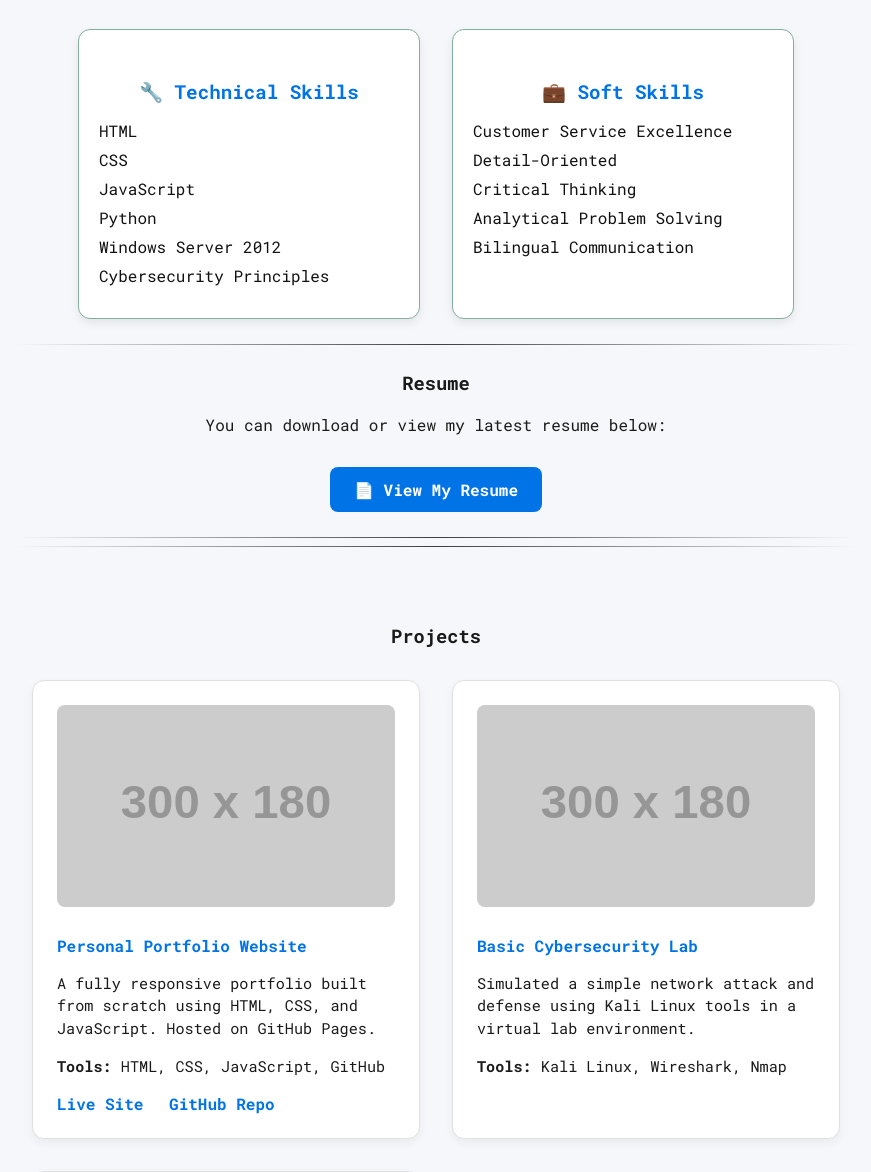
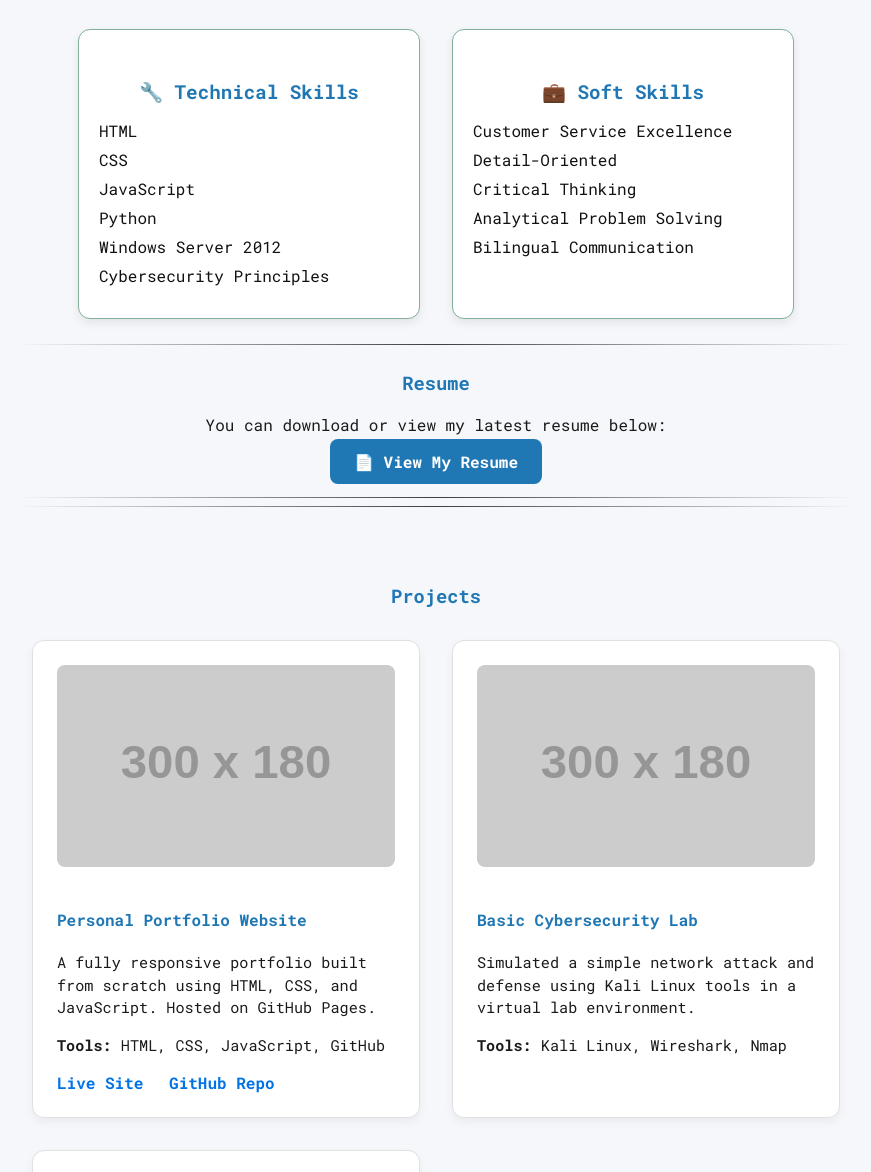
Before and after one commit to LoonyInterabang/Portfolio, a plain HTML site: page index.html in a window 1280 px wide. Shown: the part 669-1841 px from the top of the page, without its empty margins (204-1075 px from the left). Drawn offline with Linux system fonts and the light colour scheme; placeholder pictures from the web are drawn by us.

Commit message:
Update styles.css

```diff
--- a/styles.css
+++ b/styles.css
@@ -7,8 +7,18 @@ body {
 }
 
 h1, h2, h3, h4 {
-  font-family: 'Roboto Mono', monospace;
+  color: #1f77b4;
 }
+
+a {
+  color: #1f77b4;
+  text-decoration: none;
+}
+
+a:hover {
+  color: #00bcd4;
+}
+
 
 .container {
   max-width: 840px;
@@ -61,8 +71,7 @@ align: center;
 }
 
 .project-card h4 {
-  margin: 0.5rem 0;
-  color: #0073e6;
+  color: #1f77b4;
 }
 
 .project-card p {
@@ -147,8 +156,7 @@ hr {
 }
 
 .resume-button {
-  display: inline-block;
-  background-color: #0073e6;
+  background-color: #1f77b4;
   color: white;
   padding: 0.75rem 1.5rem;
   border-radius: 8px;
@@ -159,8 +167,9 @@ hr {
 }
 
 .resume-button:hover {
-  background-color: #005bb5;
+  background-color: #00bcd4;
 }
+
 
 .skills-section {
   margin-top: 3rem;
@@ -196,7 +205,7 @@ hr {
 
 
 .skill-category h4 {
-  color: #0073e6;
+  color: #1f77b4;
   margin-bottom: 1rem;
   font-size: 1.2rem;
 }
```
